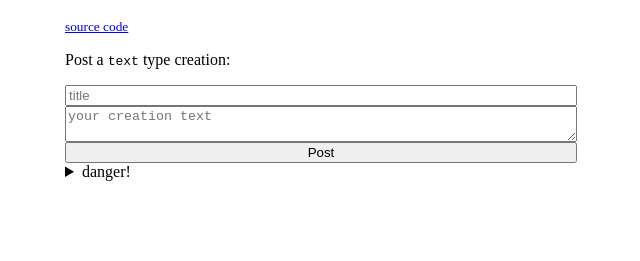
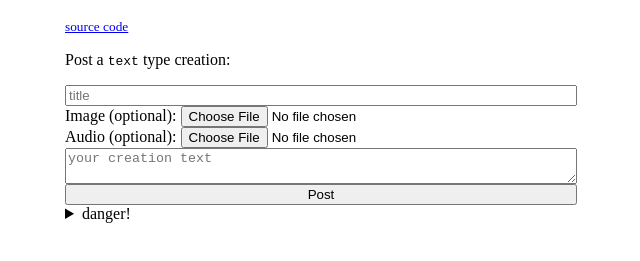
Before and after one commit to iliazeus/puddle, a plain HTML site: page index.html in a window 1280 px wide. Shown: the part 69-330 px from the top of the page, without its empty margins (319-959 px from the left). Drawn offline with Linux system fonts and the light colour scheme; no server answers.

Commit message:
re-enable media and see what happens

```diff
--- a/index.html
+++ b/index.html
@@ -18,12 +18,12 @@
         <p>Post a <code>text</code> type creation:</p>
         <input type="text" name="title" placeholder="title" />
         <input type="hidden" name="type" value="text" />
-        <!-- <label>
+        <label>
           Image (optional): <input type="file" name="image" accept="image/*" />
         </label>
         <label>
           Audio (optional): <input type="file" name="audio" accept="audio/*" />
-        </label> -->
+        </label>
         <textarea
           style="resize: vertical"
           name="text"
```
